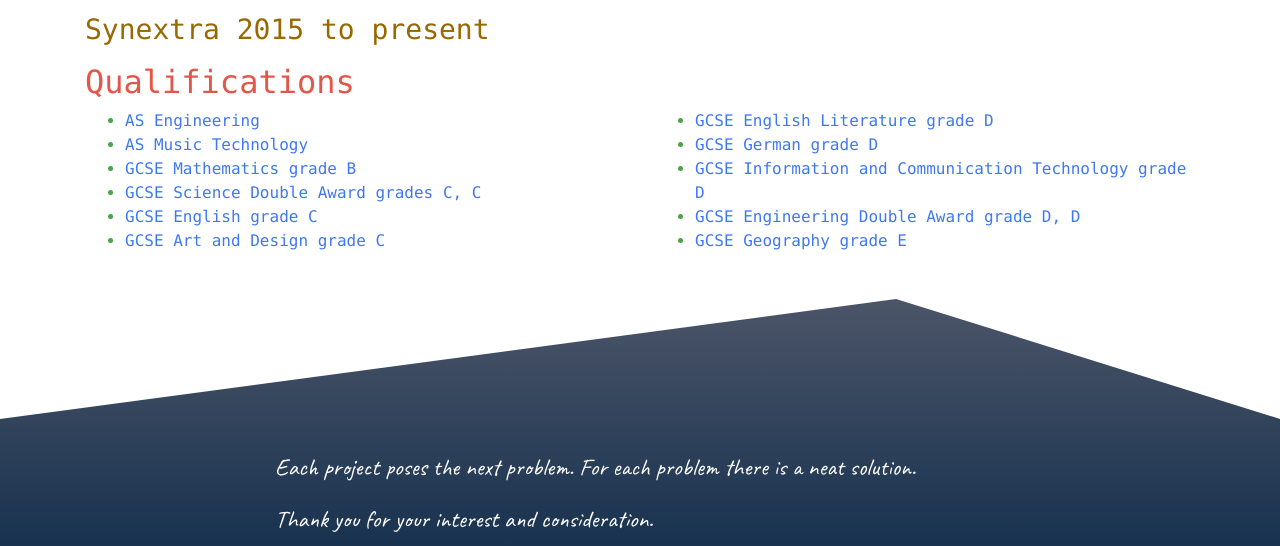
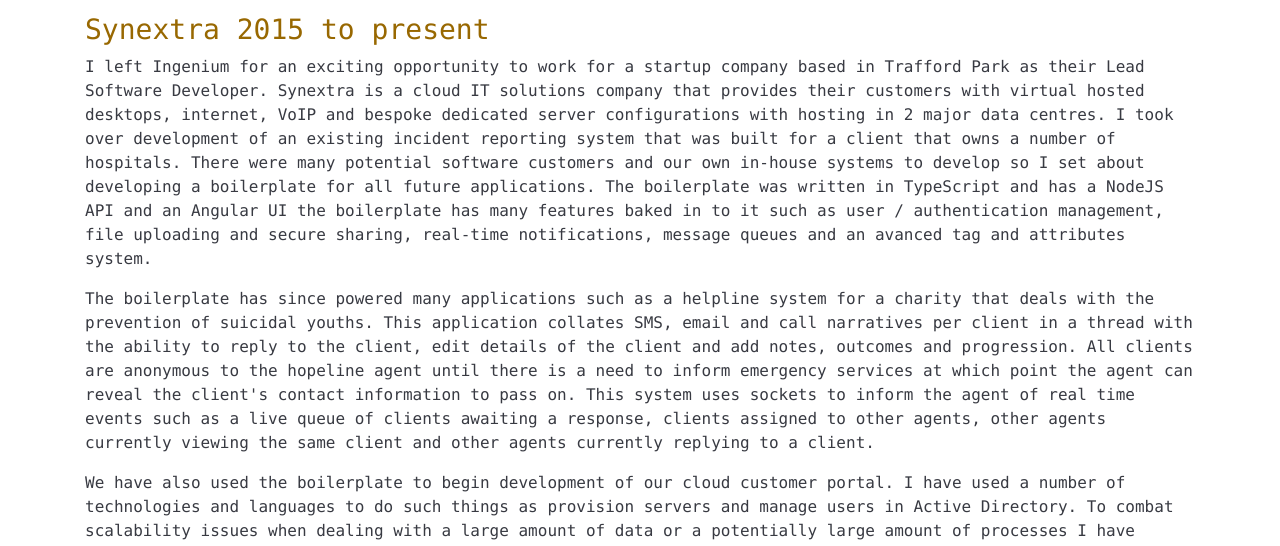
Before and after one commit to jasonroyle/curriculum-vitae, a website: page index.html in a window 1280 px wide. Shown: the part 1601-2147 px from the top of the page. Drawn offline with nearby package versions, Linux system fonts and the light colour scheme.

Commit message:
Added Synextra experience

```diff
--- a/index.html
+++ b/index.html
@@ -614,7 +614,15 @@
           2015 to present
         </span>
       </h3>
-      <p></p>
+      <p>
+        I left Ingenium for an exciting opportunity to work for a startup company based in Trafford Park as their Lead Software Developer. Synextra is a cloud IT solutions company that provides their customers with virtual hosted desktops, internet, VoIP and bespoke dedicated server configurations with hosting in 2 major data centres. I took over development of an existing incident reporting system that was built for a client that owns a number of hospitals. There were many potential software customers and our own in-house systems to develop so I set about developing a boilerplate for all future applications. The boilerplate was written in TypeScript and has a NodeJS API and an Angular UI the boilerplate has many features baked in to it such as user / authentication management, file uploading and secure sharing, real-time notifications, message queues and an avanced tag and attributes system.
+      </p>
+      <p>
+        The boilerplate has since powered many applications such as a helpline system for a charity that deals with the prevention of suicidal youths. This application collates SMS, email and call narratives per client in a thread with the ability to reply to the client, edit details of the client and add notes, outcomes and progression. All clients are anonymous to the hopeline agent until there is a need to inform emergency services at which point the agent can reveal the client's contact information to pass on. This system uses sockets to inform the agent of real time events such as a live queue of clients awaiting a response, clients assigned to other agents, other agents currently viewing the same client and other agents currently replying to a client.
+      </p>
+      <p>
+        We have also used the boilerplate to begin development of our cloud customer portal. I have used a number of technologies and languages to do such things as provision servers and manage users in Active Directory. To combat scalability issues when dealing with a large amount of data or a potentially large amount of processes I have utilised message queues to maintain consitent control.
+      </p>
 
       <h2>Qualifications</h2>
       <div class="row">
```
